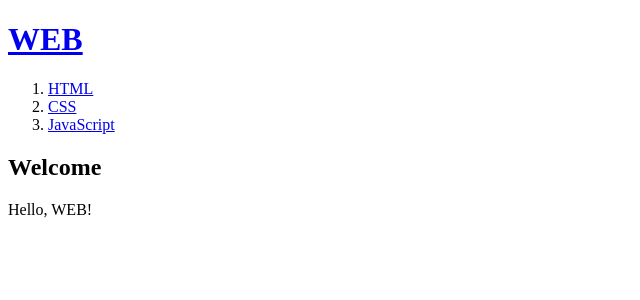
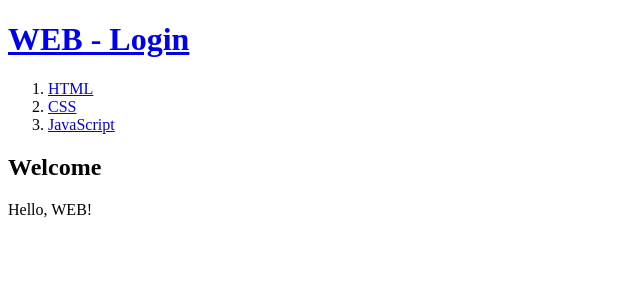
Before and after one commit to jiina28/react-app-2022, a React (Create React App) app: page / in a window 1280 px wide. Shown: the top 300 px of the page, without its empty margins (0-640 px from the left). Built offline with nearby package versions, Linux system fonts and the light colour scheme.

Commit message:
login 기능 추가

```diff
--- a/src/App.js
+++ b/src/App.js
@@ -3,7 +3,7 @@ import './App.css';
 
 function Header() {
   return <header>
-  <h1><a href="/index.html">WEB</a></h1>
+  <h1><a href="/index.html">WEB - Login</a></h1>
 </header>
 }
 
```
